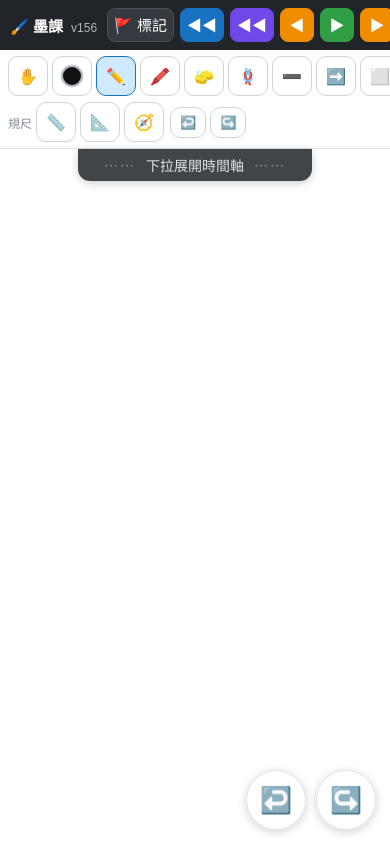
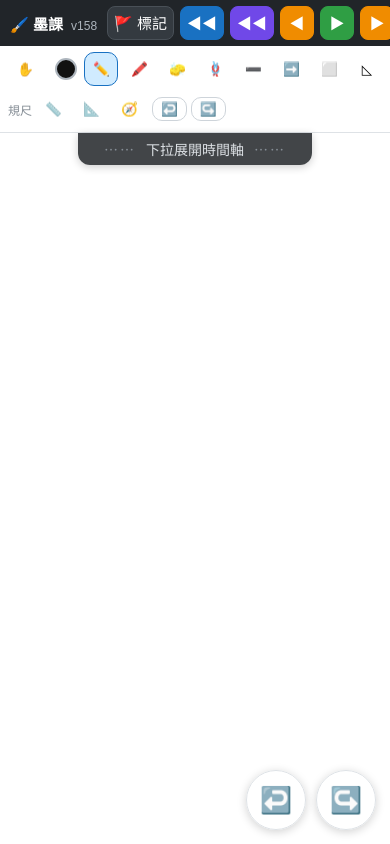
Before and after one commit to thomashuanggogo/moke-whiteboard, a plain HTML site: page index.html in a window 390 px wide. Drawn offline with Linux system fonts and the light colour scheme.

Commit message:
v158: flattened borderless toolbar (incl. v157 icon shrink)

```diff
--- a/css/style.css
+++ b/css/style.css
@@ -21,7 +21,7 @@ button.primary:active { background: #1864ab; }
 /* 頂部列 */
 #topbar {
   display: flex; align-items: center; gap: 10px;
-  padding: 6px 10px; padding-top: max(6px, env(safe-area-inset-top)); /* v112: 壓緊 */
+  padding: 4px 10px; padding-top: max(4px, env(safe-area-inset-top)); /* v112: 壓緊；v157 再縮 */
   background: #212529; color: #fff;
   flex: 0 0 auto; /* v30: 永不被壓縮 */
   overflow-x: auto; /* v82: 按鈕太多時可橫滑，不會被切掉 */
@@ -36,6 +36,7 @@ body.img-adjusting #topbar { background: #8a4b00; }
 #rec-controls { display: flex; align-items: center; gap: 6px; flex: 1; } /* v84: iPad 優先，間距縮小 */
 .rec-btn { background: #343a40; color: #fff; border-color: #495057; }
 .top-actions { display: flex; gap: 8px; }
+#topbar button { padding: 3px 7px; font-size: 13px; } /* v157：頂部列按鈕縮小；v158 壓扁版再壓 */
 .top-actions button { background: #343a40; color: #fff; border-color: #495057; white-space: nowrap; } /* v87: 橫排不換行 */
 
 /* 主區 */
@@ -180,7 +181,8 @@ body.img-adjusting #topbar { background: #8a4b00; }
 }
 #toolbar .tool-group { display: flex; flex-direction: row; gap: 4px; align-items: center; } /* v112: gap 6→4 */
 .tool-group.row { flex-direction: row; }
-.tool { font-size: 18px; width: 44px; height: 44px; padding: 0; }
+.tool { font-size: 15px; width: 32px; height: 32px; padding: 0; background: transparent; border-color: transparent; } /* v157：圖標縮小；v158 壓扁版：無框 glyph（GoodNotes 風） */
+#toolbar button { padding: 3px 8px; font-size: 13.5px; } /* v158 壓扁版：工具列一般按鈕跟著壓 */
 .tool.active { background: #d0ebff; border-color: #1971c2; }
 .color { width: 30px; height: 30px; border-radius: 50%; padding: 0; border: 2px solid #adb5bd; }
 .color.active { border-color: #212529; transform: scale(1.15); }
@@ -296,7 +298,7 @@ body.guest-mode #rec-controls { visibility: hidden; }
 
 /* 直式小螢幕微調 */
 @media (max-width: 640px) {
-  .tool { width: 40px; height: 40px; font-size: 16px; }
+  .tool { width: 34px; height: 34px; font-size: 15px; }
   .brand { font-size: 15px; }
   button { font-size: 13px; padding: 7px 9px; }
   #toolbar { gap: 6px; padding: 6px 8px; }
--- a/js/app.js
+++ b/js/app.js
@@ -2,7 +2,7 @@
 'use strict';
 
 /* v45：版本號（發版時同步更新 sw.js 的 CACHE） */
-const APP_VERSION = 'v156';
+const APP_VERSION = 'v158';
 
 /* ---------- 小工具 ---------- */
 const $ = id => document.getElementById(id);
--- a/sw.js
+++ b/sw.js
@@ -1,5 +1,5 @@
 /* 墨課 · Service Worker（離線可用） */
-const CACHE = 'moke-v156';
+const CACHE = 'moke-v158';
 const ASSETS = [
   './',
   'index.html',
```
